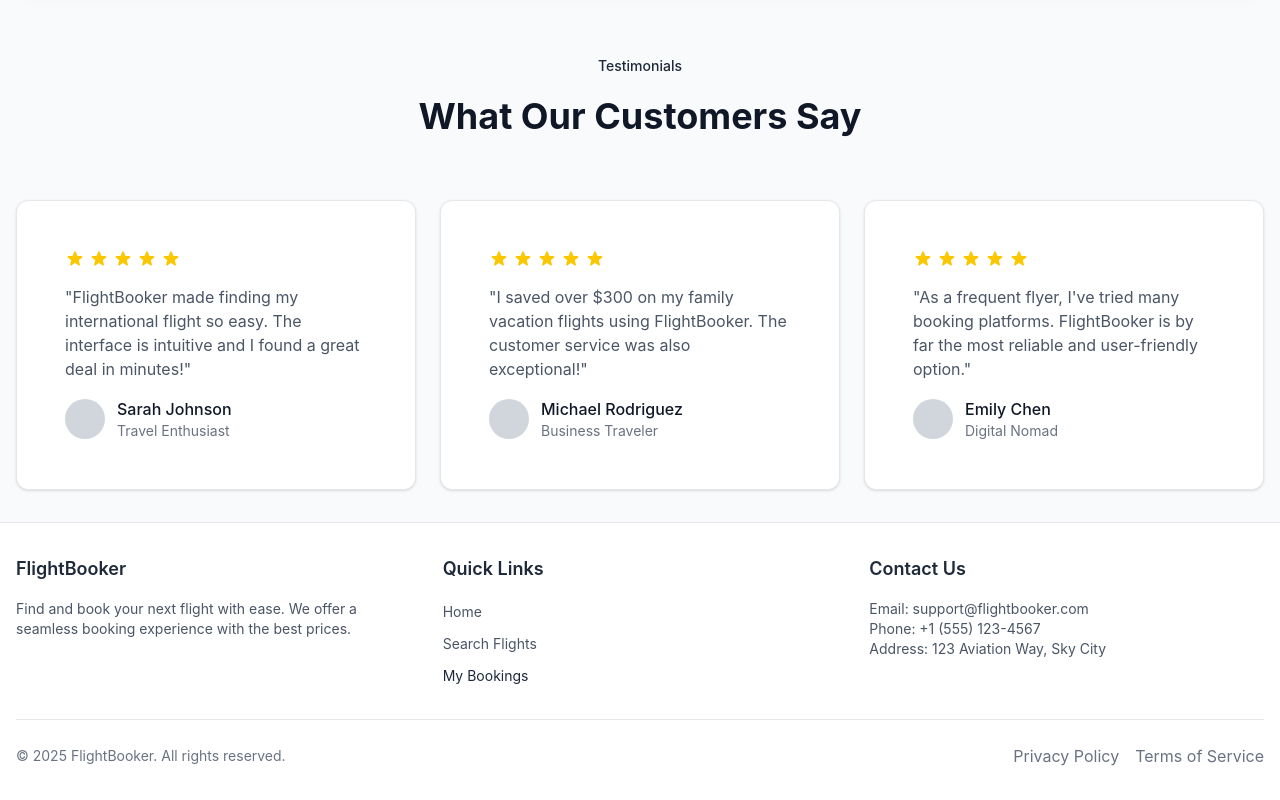
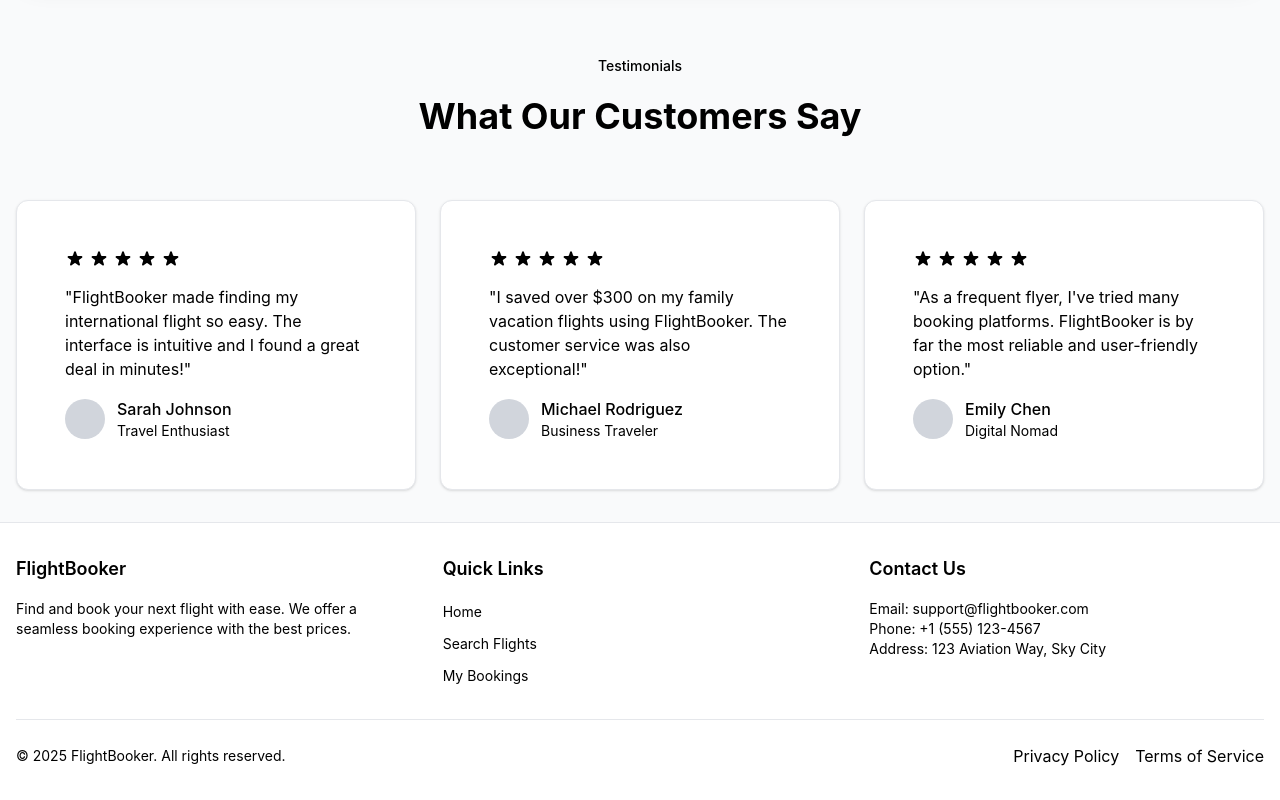
Before and after one commit to sunny348/flight, a React (Vite) app in the folder client/: page / in a window 1280 px wide. Shown: the part 1497-2297 px from the top of the page. Built offline with nearby package versions, Linux system fonts and the light colour scheme; no server answers.

Commit message:
major changes

```diff
--- a/client/src/components/layout/MainLayout.jsx
+++ b/client/src/components/layout/MainLayout.jsx
@@ -132,21 +132,21 @@ const Footer = () => {
             <h3 className="text-lg font-semibold text-gray-800 dark:text-white mb-4">
               FlightBooker
             </h3>
-            <p className="text-gray-600 dark:text-black-400 text-sm">
+            <p className= "  dark:text-white mb-4 text-black  text-sm">
               Find and book your next flight with ease. We offer a seamless
               booking experience with the best prices.
             </p>
           </div>
 
           <div>
-            <h3 className="text-lg font-semibold text-gray-800 dark:text-white mb-4">
+            <h3 className="text-lg font-semibold text-gray-800 dark:text-black mb-4">
               Quick Links
             </h3>
             <ul className="space-y-2">
               <li>
                 <Link
                   to="/"
-                  className="text-gray-600 dark:text-black hover:text-primary-500 dark:hover:text-primary-400 text-sm">
+                  className="text-gray-300 dark:text-gray-300 hover:text-primary-500 dark:hover:text-primary-400 text-sm">
                   Home
                 </Link>
               </li>
@@ -160,7 +160,7 @@ const Footer = () => {
               <li>
                 <Link
                   to="/bookings"
-                  className="text-black-600 dark:text-black-400 hover:text-primary-500 dark:hover:text-primary-400 text-sm">
+                  className="text-gray-600 dark:text-black-400 hover:text-primary-500 dark:hover:text-primary-400 text-sm">
                   My Bookings
                 </Link>
               </li>
--- a/client/src/index.css
+++ b/client/src/index.css
@@ -18,6 +18,7 @@
   --color-primary: #6690ff;
   --color-accent: #ff7a53;
 }
+
 
 body {
   font-family: "Inter", system-ui, -apple-system, BlinkMacSystemFont, "Segoe UI",
@@ -290,3 +291,14 @@ textarea:focus {
   background-color: white;
   color: var(--color-bg-primary);
 }
+
+/* Enforce global text color */
+body,
+body * {
+  color: black !important;
+}
+
+.dark-theme,
+.dark-theme * {
+  color: white !important;
+}
--- a/client/src/pages/FlightSearchPage.jsx
+++ b/client/src/pages/FlightSearchPage.jsx
@@ -102,12 +102,12 @@ const FlightSearchPage = () => {
         <div className="absolute inset-0 bg-primary-900 opacity-20 z-0"></div>
         <div className="relative z-10 px-6 py-16 md:py-24 text-center">
           <SlideUp>
-            <h1 className="text-3xl md:text-4xl lg:text-5xl font-bold text-black mb-4">
+            <h1 className="text-3xl md:text-4xl lg:text-5xl font-bold">
               Find Your Perfect Flight
             </h1>
           </SlideUp>
           <FadeIn delay={0.2}>
-            <p className="text-lg md:text-xl text-black/90 max-w-2xl mx-auto">
+            <p className="text-lg md:text-xl text-white/90 max-w-2xl mx-auto">
               Compare thousands of flights from trusted airlines around the
               world
             </p>
@@ -125,7 +125,7 @@ const FlightSearchPage = () => {
             <div>
               <label
                 htmlFor="origin"
-                className="block text-sm font-medium text-gray-700 dark:text-black-300 mb-1">
+                className="block text-sm font-medium text-gray-700 dark:text-black mb-1">
                 From
               </label>
               <select
@@ -294,7 +294,7 @@ const FlightSearchPage = () => {
               variant="primary"
               size="lg"
               disabled={!isSearchFormValid}
-              className= "text-black"
+              className= "text-white dark:text-white"
                           icon={<IconSearch />}>
               Search Flights
             </Button>
```
